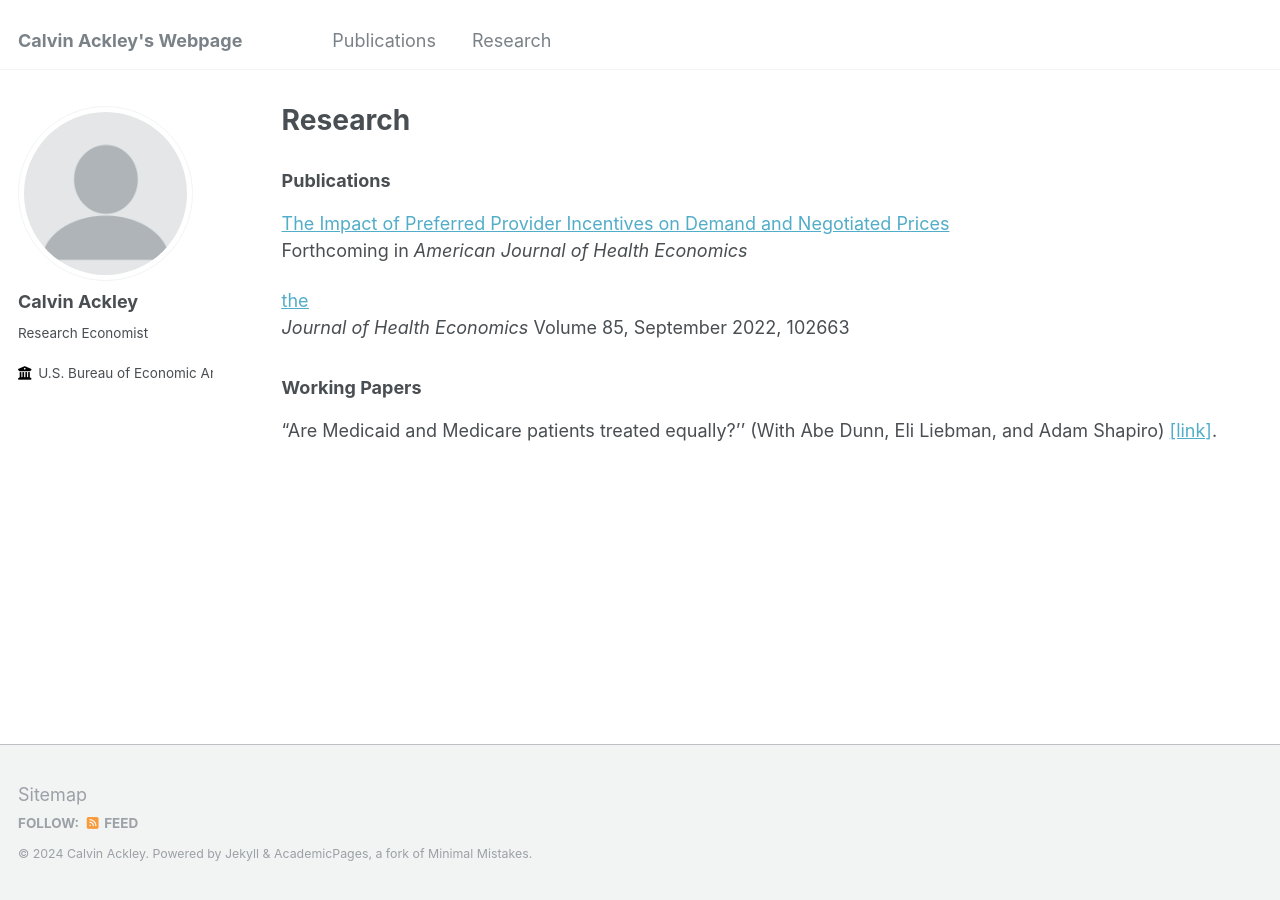
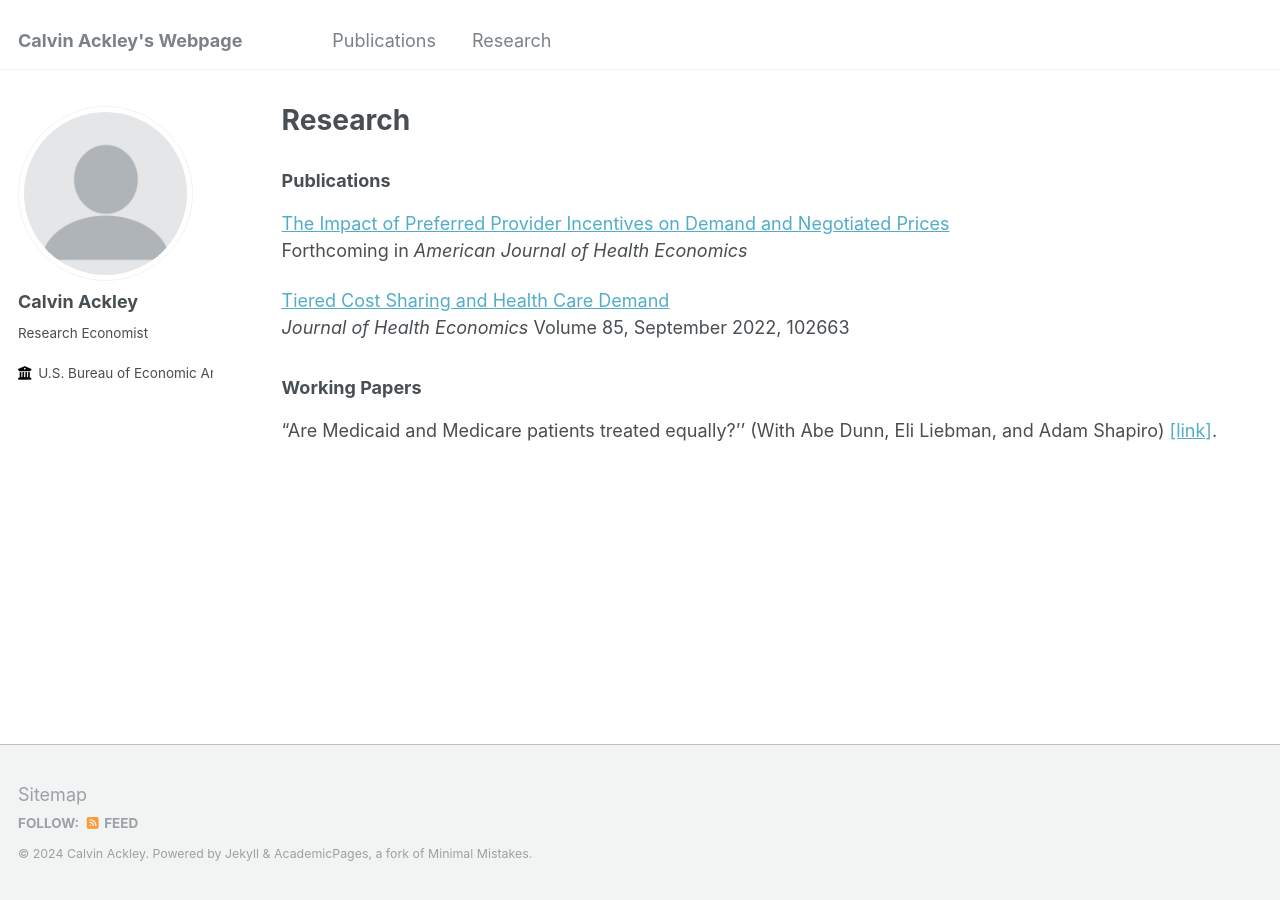
Before and after one commit to ackleycb/ackleycb.github.io, a Jekyll site: the page built from _pages/research.md, in a window 1280 px wide. Built offline with Jekyll 4.4.1, drawn with Linux system fonts in a browser that asks for light colours.

Commit message:
Update research.md

```diff
--- a/_pages/research.md
+++ b/_pages/research.md
@@ -10,7 +10,7 @@ author_profile: true
 [The Impact of Preferred Provider Incentives on Demand and Negotiated Prices](/files/preferred_provider_incentives_demand_negotiated_prices_ACKLEY.pdf)<br>
 Forthcoming in *American Journal of Health Economics*
 
-<span style="text-decoration:underline"> [the](https://www.sciencedirect.com/science/article/abs/pii/S0167629622000807) </span> <br>
+<span style="text-decoration:underline"> [Tiered Cost Sharing and Health Care Demand](https://www.sciencedirect.com/science/article/abs/pii/S0167629622000807) </span> <br>
 *Journal of Health Economics* Volume 85, September 2022, 102663
 ### Working Papers
 
```
